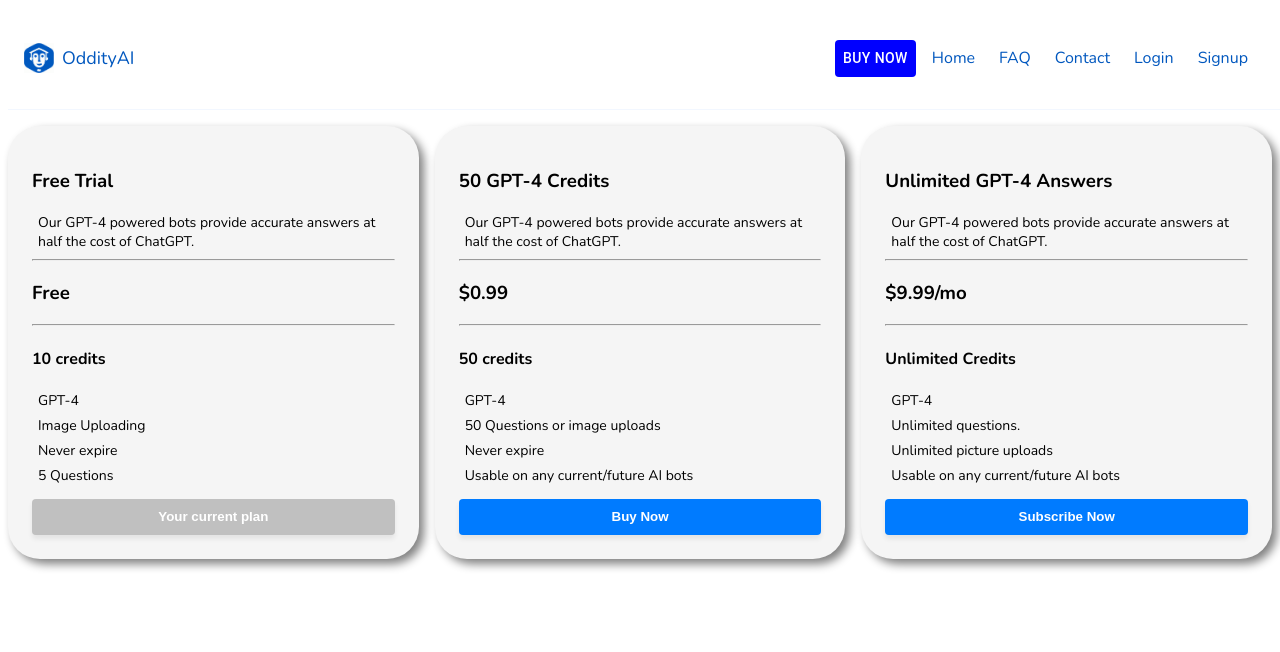
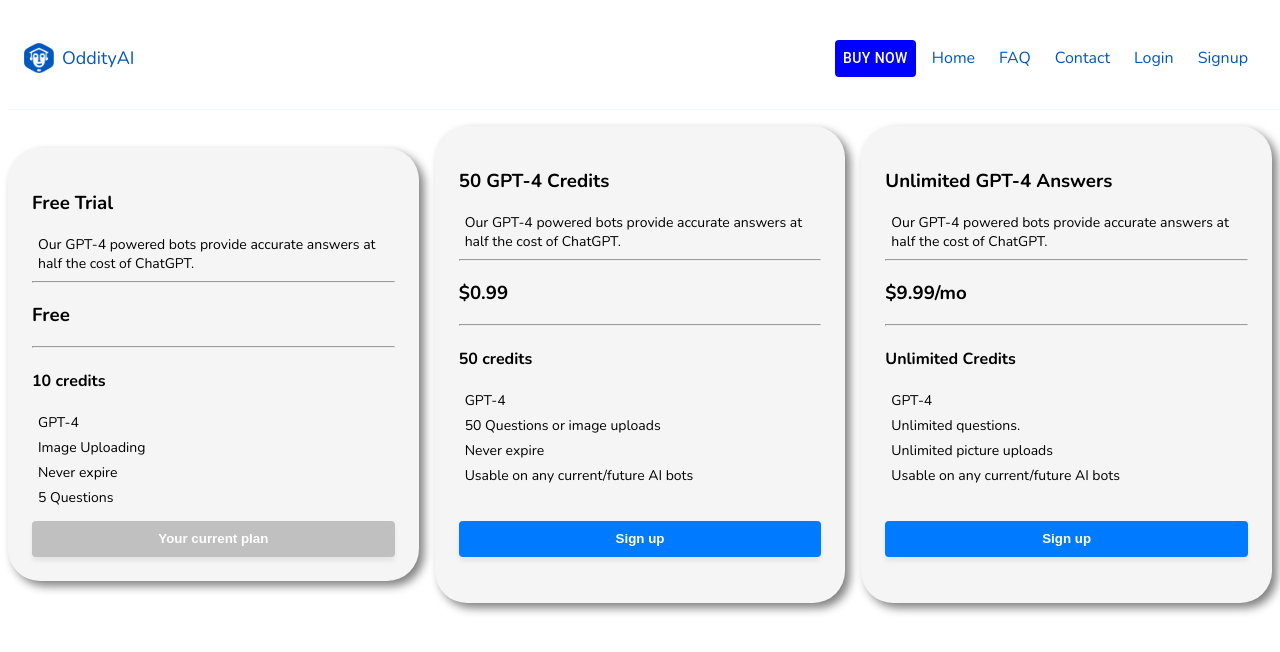
Before and after one commit to oddityai/oddity-front-end, a Next.js app: page /pricing in a window 1280 px wide. Shown: the top 652 px of the page. Built offline with nearby package versions, Linux system fonts and the light colour scheme; no server answers.

Commit message:
fix buy now

```diff
--- a/pages/pricing.js
+++ b/pages/pricing.js
@@ -223,6 +223,7 @@ const PricingPage = () => {
               >
                 Usable on any current/future AI bots
               </p>
+              {profileData?.id ? (
                 <form
                   action={`/api/checkout_sessions?user_id=${profileData?.id}`}
                   method="POST"
@@ -258,6 +259,51 @@ const PricingPage = () => {
                     `}
                   </style>
                 </form>
+              ) : (
+                <>
+                  <Link
+                    className={nunito.className}
+                    style={{
+                      textDecoration: "none",
+                      padding: 8,
+                      borderRadius: 4,
+                      color: "#0057be",
+                    }}
+                    href="/signup"
+                  >
+                    <section>
+                      <button type="submit" role="link">
+                        Sign up
+                      </button>
+                    </section>
+                    <style jsx>
+                      {`
+                        section {
+                          display: flex;
+                          flex-direction: column;
+                          border-radius: 6px;
+                          justify-content: space-between;
+                        }
+                        button {
+                          margin-top: 8px;
+                          height: 36px;
+                          background: #007bff;
+                          border-radius: 4px;
+                          color: white;
+                          border: 0;
+                          font-weight: 600;
+                          cursor: pointer;
+                          transition: all 0.5s ease;
+                          box-shadow: 0px 4px 5.5px 0px rgba(0, 0, 0, 0.07);
+                        }
+                        button:hover {
+                          opacity: 0.8;
+                        }
+                      `}
+                    </style>
+                  </Link>
+                </>
+              )}
             </div>
           </Box>
           <Box
@@ -308,6 +354,7 @@ const PricingPage = () => {
               >
                 Usable on any current/future AI bots
               </p>
+              {profileData?.id ? (
                 <form
                   action={`/api/checkout_session_subscribe?user_id=${profileData?.id}`}
                   method="POST"
@@ -343,6 +390,49 @@ const PricingPage = () => {
                     `}
                   </style>
                 </form>
+              ) : (
+                <Link
+                  className={nunito.className}
+                  style={{
+                    textDecoration: "none",
+                    padding: 8,
+                    borderRadius: 4,
+                    color: "#0057be",
+                  }}
+                  href="/signup"
+                >
+                  <section>
+                    <button type="submit" role="link">
+                      Sign up
+                    </button>
+                  </section>
+                  <style jsx>
+                    {`
+                      section {
+                        display: flex;
+                        flex-direction: column;
+                        border-radius: 6px;
+                        justify-content: space-between;
+                      }
+                      button {
+                        margin-top: 8px;
+                        height: 36px;
+                        background: #007bff;
+                        border-radius: 4px;
+                        color: white;
+                        border: 0;
+                        font-weight: 600;
+                        cursor: pointer;
+                        transition: all 0.5s ease;
+                        box-shadow: 0px 4px 5.5px 0px rgba(0, 0, 0, 0.07);
+                      }
+                      button:hover {
+                        opacity: 0.8;
+                      }
+                    `}
+                  </style>
+                </Link>
+              )}
             </div>
           </Box>
         </Box>
```
Lines whose indentation alone changed are shown as unchanged.
